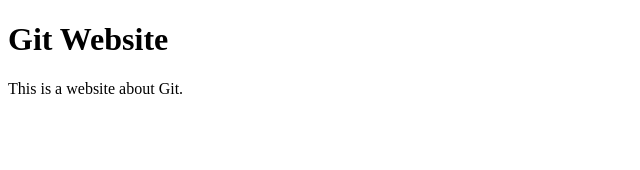
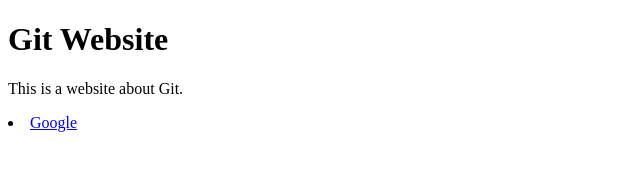
Before and after one commit to afrajwho/learn-git, a plain HTML site: page index.html in a window 1280 px wide. Shown: the full height of the page, 0-640 px from the left. Drawn offline with Linux system fonts and the light colour scheme.

Commit message:
updated index file

```diff
--- a/index.html
+++ b/index.html
@@ -8,5 +8,8 @@
 <body>
     <h1>Git Website</h1>
     <p>This is a website about Git.</p>
+    <li>
+        <a href="https://www.google.com">Google</a>
+    </li>
 </body>
 </html>
```
